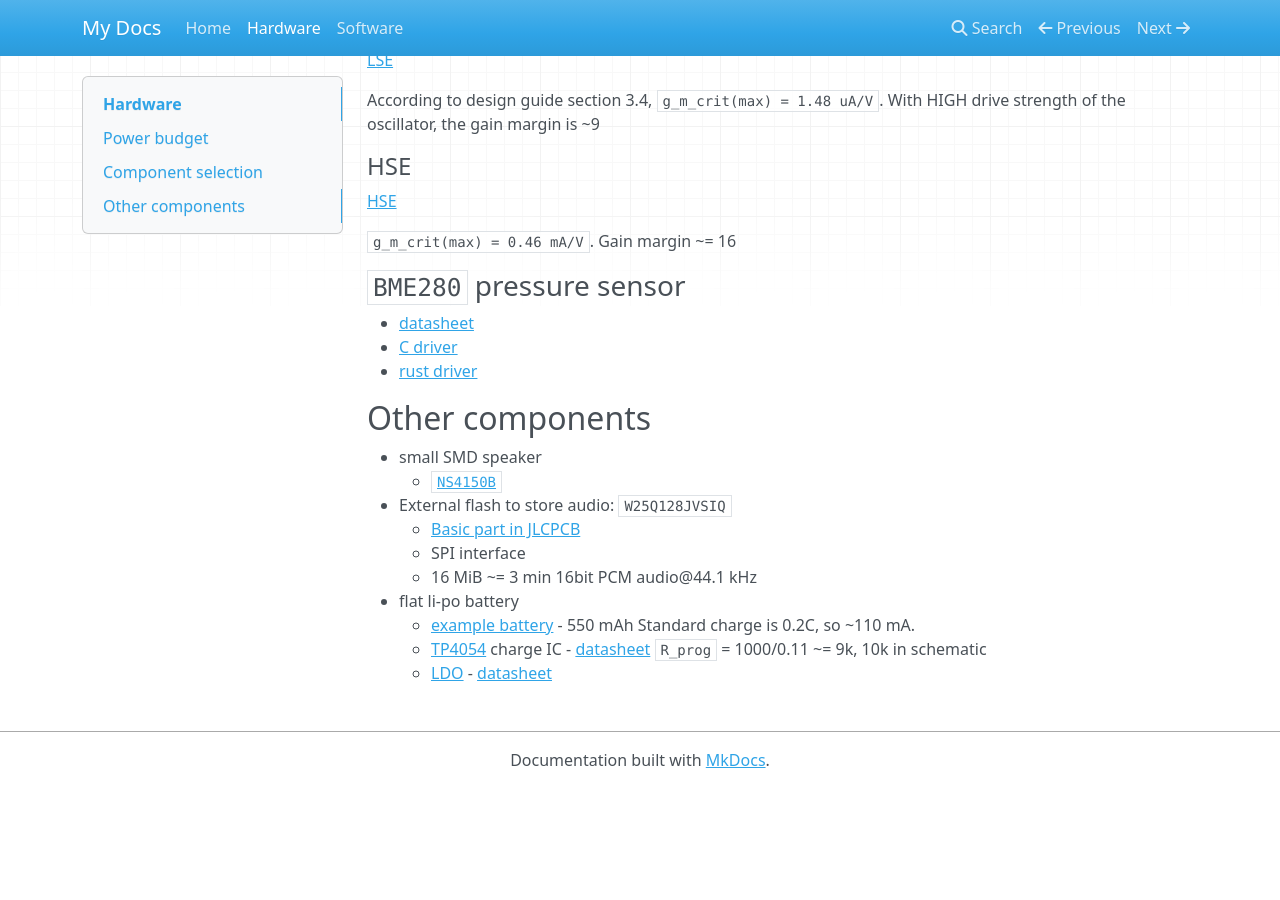
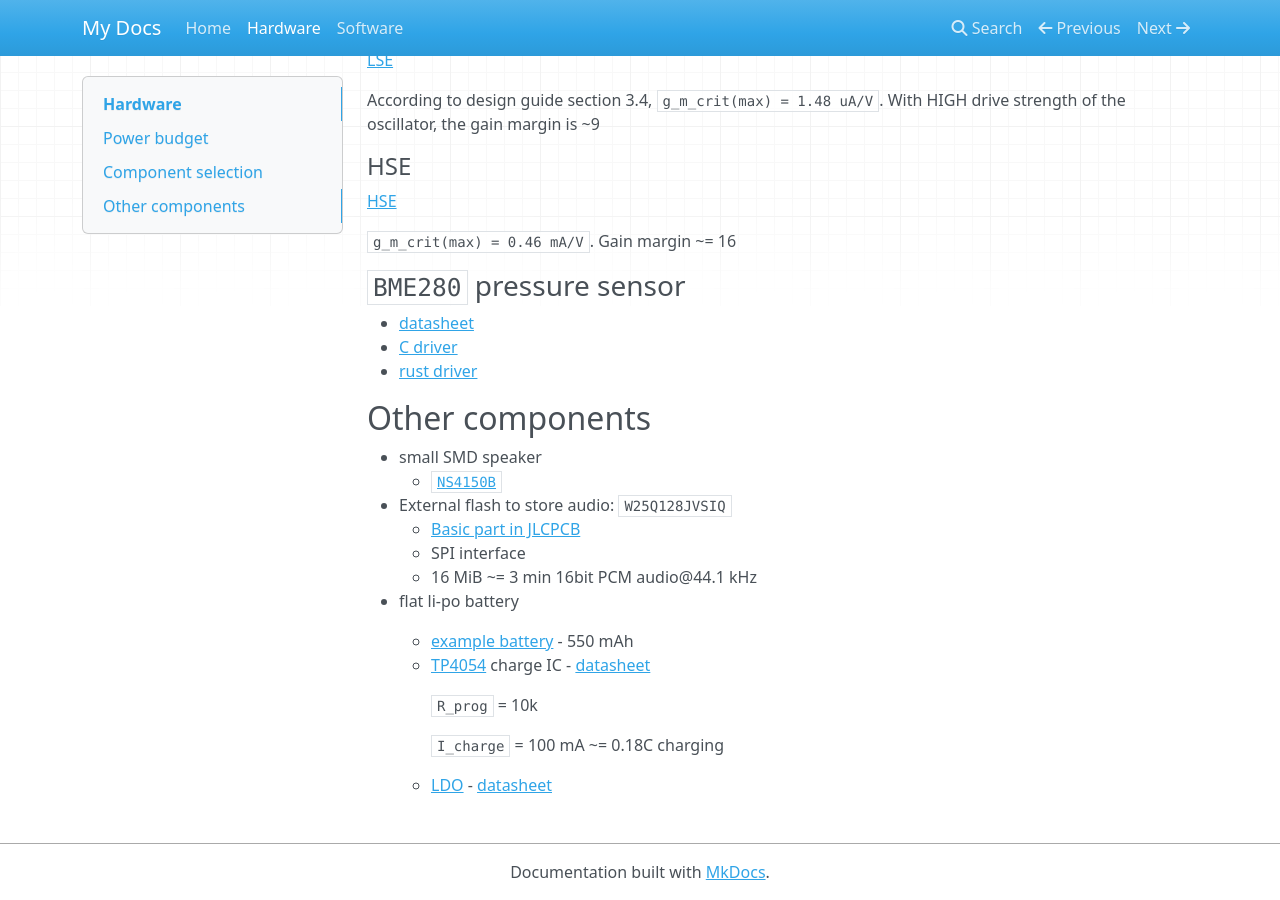
Before and after one commit to vasilNnikolov/vario, an MkDocs documentation site: the page built from docs/hw.md, in a window 1280 px wide and 900 px high, scrolled down 712 px. Built offline with MkDocs 1.6.1, drawn with Linux system fonts in a browser that asks for light colours; nearby versions of some CDN libraries; before the commit the page ends 1500 px from its top, so only the background shows below that.

```diff
--- a/docs/hw.md
+++ b/docs/hw.md
@@ -53,7 +53,10 @@
     - 16 MiB ~= 3 min 16bit PCM audio@44.1 kHz
 - flat li-po battery
     - [example battery](https://vikiwat.com/product/21044/akumulatorna-bateria-lp503040-3-7vdc-550mah-lipo.html?_gl=1*avbpzw*_up*MQ..*_gs*MQ..&gclid=Cj0KCQjwm7q-BhDRARIsACD6-fV4nz9wrJJZZHtHrbiDHF7CsGa15AtlHapZ-KCusHSsi9U_Mh-u0QsaAskiEALw_wcB) - 550 mAh
-        Standard charge is 0.2C, so ~110 mA.
     - [TP4054](https://jlcpcb.com/partdetail/Goodwork-TP4054/C21713960) charge IC - [datasheet](tp4054.pdf)
-        `R_prog` = 1000/0.11 ~= 9k, 10k in schematic
+
+        `R_prog` = 10k
+
+        `I_charge` = 100 mA ~= 0.18C charging
+
     - [LDO](https://jlcpcb.com/partdetail/TorexSemicon-XC6206P332MRG/C5446) - [datasheet](./ldo_datasheet.pdf)
```
Also changed, not shown: 1 other file.
